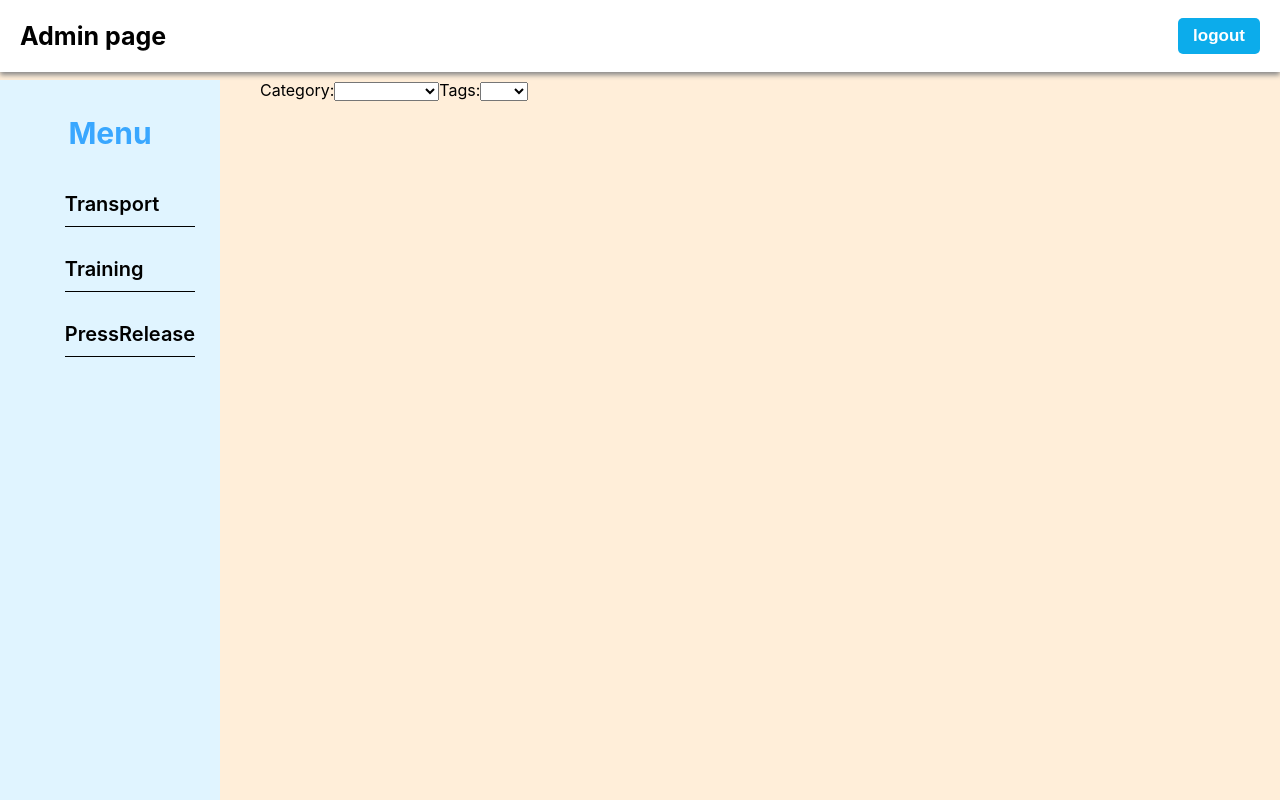
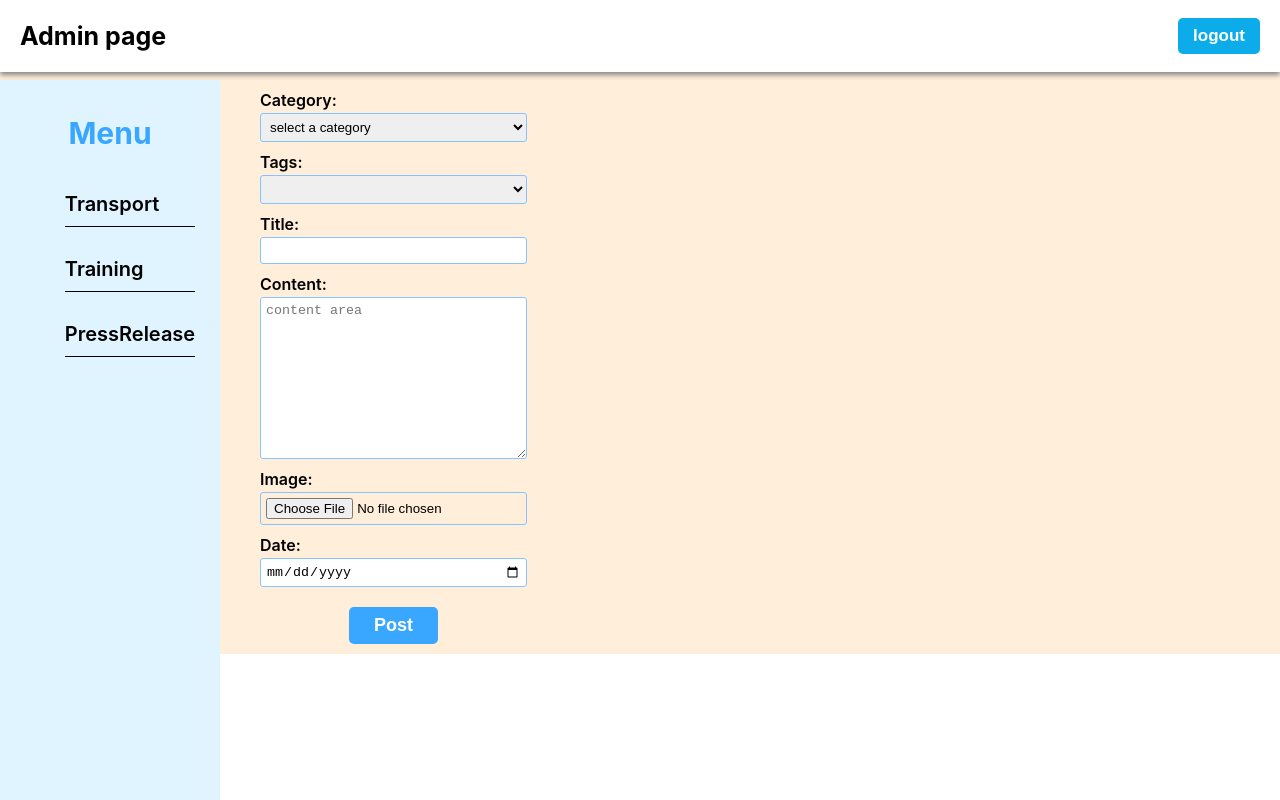
Before and after one commit to Obimbo07/tsidn, a React (Create React App) app in the folder client/: page /dashboard in a window 1280 px wide. Built offline with nearby package versions, Linux system fonts and the light colour scheme.

Commit message:
post form

```diff
--- a/client/src/adminPages/Front.jsx
+++ b/client/src/adminPages/Front.jsx
@@ -1,6 +1,38 @@
-import React from 'react';
+import React, { useState } from 'react';
 import './admin.css';
 const Front = () => {
+
+    const menus = {
+        transport: ['tag1', 'tag2', 'tag3'],
+        training: ['tag4', 'tag5', 'tag6'],
+        pressRelease: ['tag7', 'tag8', 'tag9']
+    }
+
+
+    const [selectedCategory, setSelectedCategory] = useState('');
+    const [selectedTag, setSelectedTag] = useState('');
+
+    const [formData, setFormData] = useState({
+        selectedCategory: '',
+        selectedTag: '',
+        title: '',
+        content: '',
+        image: null,
+        date: '',
+    });
+
+    const handleCategoryChange = (e) => {
+         setSelectedCategory(e.target.value);
+        console.log(selectedCategory);
+    }
+
+    const handleTagChange = (e) => {
+        setSelectedTag(e.target.value);
+        console.log(selectedTag);
+    }
+
+    console.log(formData);
+
     return (
         <div className="front-page">
             <div className="header">
@@ -32,17 +64,49 @@ const Front = () => {
                 <div className="post-form">
                     <form action="">
                         <label htmlFor="category">Category:</label>
-                        <select name="category" id="category">
-                            <option value=""></option>
-                            <option value="transport">Transport</option>
-                            <option value="Training">Training</option>
-                            <option value="PressRelease">PressRelease</option>
+                        <select
+                         name="category"
+                         id="category"
+                         value={selectedCategory}
+                         onChange={handleCategoryChange}
+                         >
+                            <option value="">select a category</option>
+                            {Object.keys(menus).map((category) => (
+                                <option key={category} value={category}>
+                                    {category}
+                                </option>
+                            ))}
                         </select>
                         <label htmlFor="tags">Tags:</label>
-                        <select name="tags" id="tags">
+                        <select
+                        name="tags"
+                        id="tags"
+                        value={selectedTag}
+                        onChange={handleTagChange}
+                        >
                             <option value=""></option>
-                            <option value="tag1">tag1</option>
+                            {selectedCategory &&
+                                menus[selectedCategory].map((tag) => (
+                                    <option key={tag} value={tag}>{tag}</option>
+                                ))}
                         </select>
+                        <label htmlFor="title">Title:</label>
+                        <input type="text" name='title' id='title' />
+                        <label htmlFor="content">Content:</label>
+                        <textarea name="content"
+                         id="content"
+                         cols="30"
+                         rows="10"
+                         placeholder='content area'
+                         >
+                        </textarea>
+                        <label htmlFor="image">Image:</label>
+                        <input type="file" name="image" id="image" />
+                        <label htmlFor="date">Date:</label>
+                        <input type="date" name="date" id="date" />
+                        <div className="button">
+                            <button type='submit'>Post</button>
+                        </div>
                     </form>
                 </div>
             </div>
--- a/client/src/adminPages/admin.css
+++ b/client/src/adminPages/admin.css
@@ -1,9 +1,18 @@
 
+:root {
+    --light: #E0F4FF;
+    --primary: #87C4FF;
+    --secondary: #39A7FF;
+    --cream: #FFEED9;
+    --blue: #0caceb;
+    --white: white;
+    --black: black;
+}
 .front-page {
     display: flex;
     background-color: #FFEED9;
     width: 100%;
-    height: 100vh;
+    height: 100%;
   }
 
   .header {
@@ -32,17 +41,17 @@
   }
   .links button {
     padding: 8px 15px;
-    color: white;
+    color: var(--white);
     font-size: 17px;
     font-weight: 800;
-    background-color: #0caceb;
+    background-color: var(--blue);
     border: none;
     border-radius: 5px;
   }
 
  .sidebar {
     margin-top: 80px;
-    background-color: #E0F4FF;
+    background-color: var(--light);
     padding: 10px;
     width: 200px;
     height: 100%;
@@ -78,3 +87,45 @@
     margin-left: 250px;
     padding: 10px;
   }
+  .content-area .post-form {
+    display: flex;
+    justify-content: center;
+    margin: 0 auto;
+  }
+  .content-area form {
+    display: flex;
+    flex-direction: column;
+  }
+
+  .content-area form input, select, textarea {
+    border: 1px solid var(--primary);
+    outline: none;
+    border-radius: 3px;
+    padding: 5px;
+  }
+  .content-area form label {
+    font-weight:600;
+    margin-top: 10px;
+    margin-bottom: 3px;
+  }
+
+  .content-area form .button {
+    display: flex;
+    align-items: center;
+    justify-content: center;
+    margin-top: 20px;
+  }
+
+  .content-area form button {
+    padding: 8px 25px;
+    border-radius: 5px;
+    background-color: var(--secondary);
+    border: none;
+    font-size: 18px;
+    color: var(--white);
+    font-weight: 600;
+}
+.content-area form button:hover{
+    background-color: var(--primary);
+    color: var(--black);
+}
```
